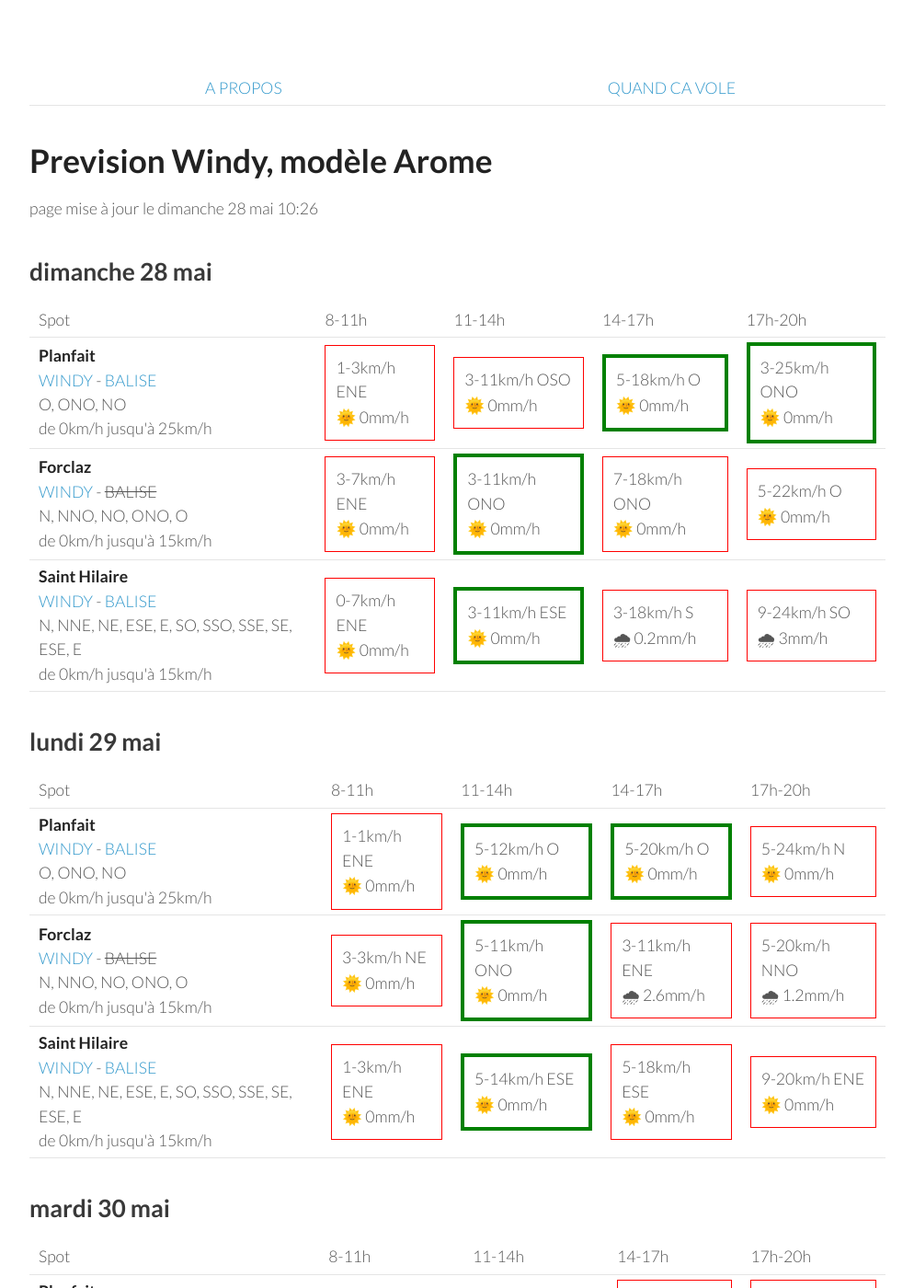
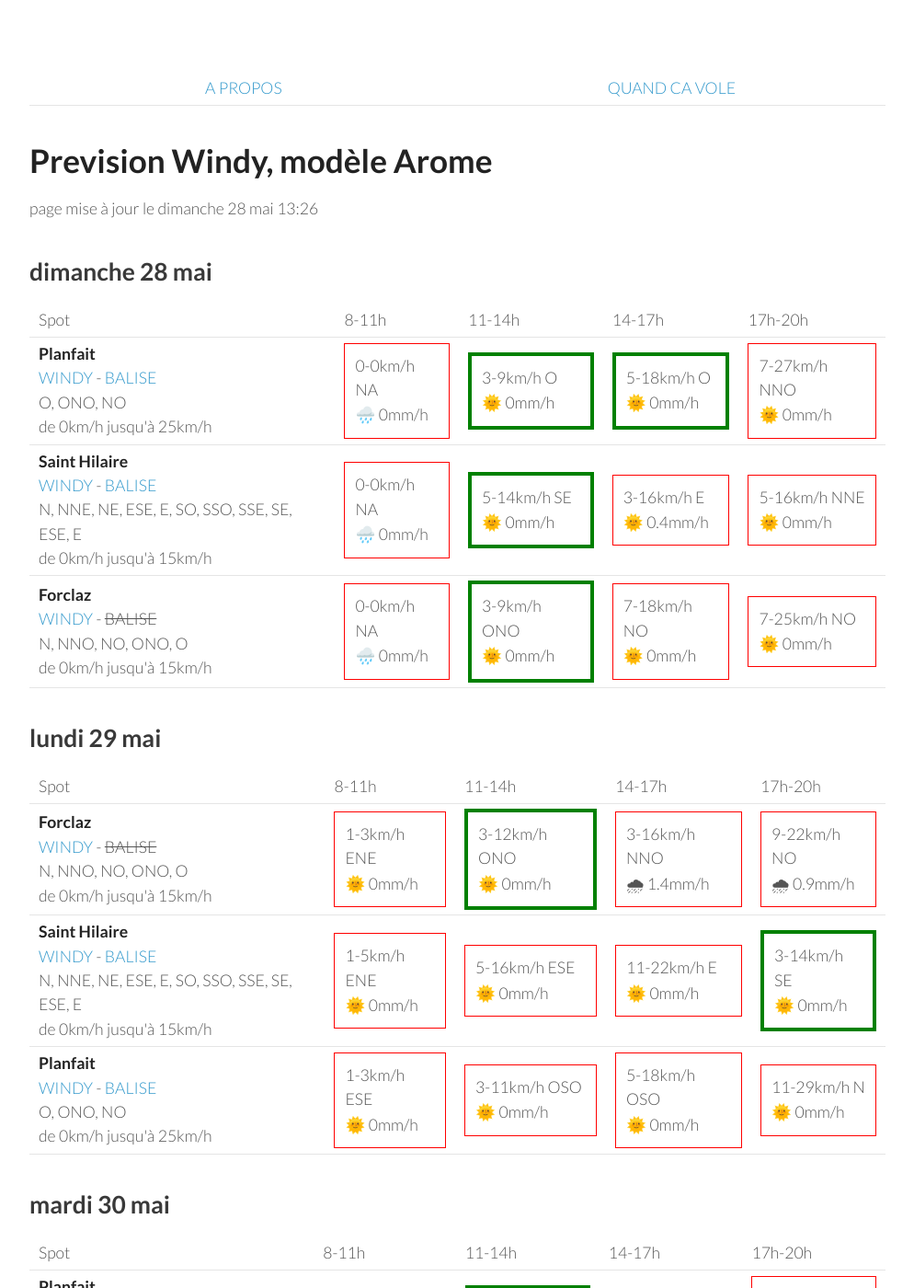
Before and after one commit to parapente-dans-le-nord/parapente-dans-le-nord.github.io, a Jekyll site: the page built from alpes_nord.markdown, in a window 1280 px wide and 1400 px high. Shown: the whole window at 92% size, without its empty margins (26-1020 px from the left). Built offline with Jekyll 4.4.1, drawn with Linux system fonts in a browser that asks for light colours; some of the changed text lies outside the part shown.

Commit message:
update index.markdown

```diff
--- a/alpes_nord.markdown
+++ b/alpes_nord.markdown
@@ -7,7 +7,7 @@ title:  "Tous les spots"
 {: .links}
 
 # Prevision Windy, modèle Arome
-page mise à jour le dimanche 28 mai 10:26
+page mise à jour le dimanche 28 mai 13:26
 
 ## dimanche 28 mai
 
@@ -24,31 +24,28 @@ page mise à jour le dimanche 28 mai 10:26
 <tr>
         <td><strong>Planfait</strong><br><a href="https://windy.com/45.853/6.223?45.415,6.223,8">WINDY</a> - <span class=""><a href="https://www.openwindmap.org/PP496">BALISE</a> </span><br> <span class="vent-favorable">O, ONO, NO</span><br><span class="force-vent">de 0km/h jusqu'à 25km/h</span> </td>
 
-            <td><div class="not-flyable"><p>1-3km/h ENE</p><p>🌞 0mm/h</p></div></td>
-            <td><div class="not-flyable"><p>3-11km/h OSO</p><p>🌞 0mm/h</p></div></td>
+            <td><div class="not-flyable"><p>0-0km/h NA</p><p>🌧️ 0mm/h</p></div></td>
+            <td><div class="flyable"><p>3-9km/h O</p><p>🌞 0mm/h</p></div></td>
             <td><div class="flyable"><p>5-18km/h O</p><p>🌞 0mm/h</p></div></td>
-            <td><div class="flyable"><p>3-25km/h ONO</p><p>🌞 0mm/h</p></div></td>
+            <td><div class="not-flyable"><p>7-27km/h NNO</p><p>🌞 0mm/h</p></div></td>
 
+    </tr>
+<tr>
+        <td><strong>Saint Hilaire</strong><br><a href="https://windy.com/45.307/5.888?45.087,5.889,9,m:eUFagkX">WINDY</a> - <span class=""><a href="http://www.balisemeteo.com/balise.php?idBalise=61">BALISE</a> </span><br> <span class="vent-favorable">N, NNE, NE, ESE, E, SO, SSO, SSE, SE, ESE, E</span><br><span class="force-vent">de 0km/h jusqu'à 15km/h</span> </td>
+
+            <td><div class="not-flyable"><p>0-0km/h NA</p><p>🌧️ 0mm/h</p></div></td>
+            <td><div class="flyable"><p>5-14km/h SE</p><p>🌞 0mm/h</p></div></td>
+            <td><div class="not-flyable"><p>3-16km/h E</p><p>🌞 0.4mm/h</p></div></td>
+            <td><div class="not-flyable"><p>5-16km/h NNE</p><p>🌞 0mm/h</p></div></td>
 
     </tr>
 <tr>
         <td><strong>Forclaz</strong><br><a href="https://windy.com/45.814/6.247?45.375,6.246,8,m:eVwaglz">WINDY</a> - <span class="no-balise"> BALISE </span><br> <span class="vent-favorable">N, NNO, NO, ONO, O</span><br><span class="force-vent">de 0km/h jusqu'à 15km/h</span> </td>
 
-            <td><div class="not-flyable"><p>3-7km/h ENE</p><p>🌞 0mm/h</p></div></td>
-            <td><div class="flyable"><p>3-11km/h ONO</p><p>🌞 0mm/h</p></div></td>
-            <td><div class="not-flyable"><p>7-18km/h ONO</p><p>🌞 0mm/h</p></div></td>
-            <td><div class="not-flyable"><p>5-22km/h O</p><p>🌞 0mm/h</p></div></td>
-
-
-    </tr>
-<tr>
-        <td><strong>Saint Hilaire</strong><br><a href="https://windy.com/45.307/5.888?45.087,5.889,9,m:eUFagkX">WINDY</a> - <span class=""><a href="http://www.balisemeteo.com/balise.php?idBalise=61">BALISE</a> </span><br> <span class="vent-favorable">N, NNE, NE, ESE, E, SO, SSO, SSE, SE, ESE, E</span><br><span class="force-vent">de 0km/h jusqu'à 15km/h</span> </td>
-
-            <td><div class="not-flyable"><p>0-7km/h ENE</p><p>🌞 0mm/h</p></div></td>
-            <td><div class="flyable"><p>3-11km/h ESE</p><p>🌞 0mm/h</p></div></td>
-            <td><div class="not-flyable"><p>3-18km/h S</p><p>🌧 0.2mm/h</p></div></td>
-            <td><div class="not-flyable"><p>9-24km/h SO</p><p>🌧 3mm/h</p></div></td>
-
+            <td><div class="not-flyable"><p>0-0km/h NA</p><p>🌧️ 0mm/h</p></div></td>
+            <td><div class="flyable"><p>3-9km/h ONO</p><p>🌞 0mm/h</p></div></td>
+            <td><div class="not-flyable"><p>7-18km/h NO</p><p>🌞 0mm/h</p></div></td>
+            <td><div class="not-flyable"><p>7-25km/h NO</p><p>🌞 0mm/h</p></div></td>
 
     </tr>
 
@@ -68,32 +65,32 @@ page mise à jour le dimanche 28 mai 10:26
       <td>17h-20h</td>
     </tr>
 <tr>
-        <td><strong>Planfait</strong><br><a href="https://windy.com/45.853/6.223?45.415,6.223,8">WINDY</a> - <span class=""><a href="https://www.openwindmap.org/PP496">BALISE</a> </span><br> <span class="vent-favorable">O, ONO, NO</span><br><span class="force-vent">de 0km/h jusqu'à 25km/h</span> </td>
-
-            <td><div class="not-flyable"><p>1-1km/h ENE</p><p>🌞 0mm/h</p></div></td>
-            <td><div class="flyable"><p>5-12km/h O</p><p>🌞 0mm/h</p></div></td>
-            <td><div class="flyable"><p>5-20km/h O</p><p>🌞 0mm/h</p></div></td>
-            <td><div class="not-flyable"><p>5-24km/h N</p><p>🌞 0mm/h</p></div></td>
-
-
-    </tr>
-<tr>
         <td><strong>Forclaz</strong><br><a href="https://windy.com/45.814/6.247?45.375,6.246,8,m:eVwaglz">WINDY</a> - <span class="no-balise"> BALISE </span><br> <span class="vent-favorable">N, NNO, NO, ONO, O</span><br><span class="force-vent">de 0km/h jusqu'à 15km/h</span> </td>
 
-            <td><div class="not-flyable"><p>3-3km/h NE</p><p>🌞 0mm/h</p></div></td>
-            <td><div class="flyable"><p>5-11km/h ONO</p><p>🌞 0mm/h</p></div></td>
-            <td><div class="not-flyable"><p>3-11km/h ENE</p><p>🌧 2.6mm/h</p></div></td>
-            <td><div class="not-flyable"><p>5-20km/h NNO</p><p>🌧 1.2mm/h</p></div></td>
+            <td><div class="not-flyable"><p>1-3km/h ENE</p><p>🌞 0mm/h</p></div></td>
+            <td><div class="flyable"><p>3-12km/h ONO</p><p>🌞 0mm/h</p></div></td>
+            <td><div class="not-flyable"><p>3-16km/h NNO</p><p>🌧 1.4mm/h</p></div></td>
+            <td><div class="not-flyable"><p>9-22km/h NO</p><p>🌧 0.9mm/h</p></div></td>
 
 
     </tr>
 <tr>
         <td><strong>Saint Hilaire</strong><br><a href="https://windy.com/45.307/5.888?45.087,5.889,9,m:eUFagkX">WINDY</a> - <span class=""><a href="http://www.balisemeteo.com/balise.php?idBalise=61">BALISE</a> </span><br> <span class="vent-favorable">N, NNE, NE, ESE, E, SO, SSO, SSE, SE, ESE, E</span><br><span class="force-vent">de 0km/h jusqu'à 15km/h</span> </td>
 
-            <td><div class="not-flyable"><p>1-3km/h ENE</p><p>🌞 0mm/h</p></div></td>
-            <td><div class="flyable"><p>5-14km/h ESE</p><p>🌞 0mm/h</p></div></td>
-            <td><div class="not-flyable"><p>5-18km/h ESE</p><p>🌞 0mm/h</p></div></td>
-            <td><div class="not-flyable"><p>9-20km/h ENE</p><p>🌞 0mm/h</p></div></td>
+            <td><div class="not-flyable"><p>1-5km/h ENE</p><p>🌞 0mm/h</p></div></td>
+            <td><div class="not-flyable"><p>5-16km/h ESE</p><p>🌞 0mm/h</p></div></td>
+            <td><div class="not-flyable"><p>11-22km/h E</p><p>🌞 0mm/h</p></div></td>
+            <td><div class="flyable"><p>3-14km/h SE</p><p>🌞 0mm/h</p></div></td>
+
+
+    </tr>
+<tr>
+        <td><strong>Planfait</strong><br><a href="https://windy.com/45.853/6.223?45.415,6.223,8">WINDY</a> - <span class=""><a href="https://www.openwindmap.org/PP496">BALISE</a> </span><br> <span class="vent-favorable">O, ONO, NO</span><br><span class="force-vent">de 0km/h jusqu'à 25km/h</span> </td>
+
+            <td><div class="not-flyable"><p>1-3km/h ESE</p><p>🌞 0mm/h</p></div></td>
+            <td><div class="not-flyable"><p>3-11km/h OSO</p><p>🌞 0mm/h</p></div></td>
+            <td><div class="not-flyable"><p>5-18km/h OSO</p><p>🌞 0mm/h</p></div></td>
+            <td><div class="not-flyable"><p>11-29km/h N</p><p>🌞 0mm/h</p></div></td>
 
 
     </tr>
@@ -124,22 +121,22 @@ page mise à jour le dimanche 28 mai 10:26
 
     </tr>
 <tr>
-        <td><strong>Forclaz</strong><br><a href="https://windy.com/45.814/6.247?45.375,6.246,8,m:eVwaglz">WINDY</a> - <span class="no-balise"> BALISE </span><br> <span class="vent-favorable">N, NNO, NO, ONO, O</span><br><span class="force-vent">de 0km/h jusqu'à 15km/h</span> </td>
+        <td><strong>Saint Hilaire</strong><br><a href="https://windy.com/45.307/5.888?45.087,5.889,9,m:eUFagkX">WINDY</a> - <span class=""><a href="http://www.balisemeteo.com/balise.php?idBalise=61">BALISE</a> </span><br> <span class="vent-favorable">N, NNE, NE, ESE, E, SO, SSO, SSE, SE, ESE, E</span><br><span class="force-vent">de 0km/h jusqu'à 15km/h</span> </td>
 
-            <td><div class="not-flyable"><p>3-18km/h SE</p><p>🌞 0mm/h</p></div></td>
-            <td><div class="not-flyable"><p>5-20km/h ONO</p><p>🌞 0mm/h</p></div></td>
-            <td><div class="not-flyable"><p>7-31km/h NO</p><p>🌞 0mm/h</p></div></td>
-            <td><div class="not-flyable"><p>3-35km/h NNO</p><p>🌧 0.5mm/h</p></div></td>
+            <td><div class="not-flyable"><p>1-12km/h NNO</p><p>🌞 0mm/h</p></div></td>
+            <td><div class="not-flyable"><p>3-20km/h NO</p><p>🌞 0mm/h</p></div></td>
+            <td><div class="not-flyable"><p>5-29km/h NNO</p><p>🌧 0.2mm/h</p></div></td>
+            <td><div class="not-flyable"><p>5-35km/h NE</p><p>🌞 0mm/h</p></div></td>
 
 
     </tr>
 <tr>
-        <td><strong>Saint Hilaire</strong><br><a href="https://windy.com/45.307/5.888?45.087,5.889,9,m:eUFagkX">WINDY</a> - <span class=""><a href="http://www.balisemeteo.com/balise.php?idBalise=61">BALISE</a> </span><br> <span class="vent-favorable">N, NNE, NE, ESE, E, SO, SSO, SSE, SE, ESE, E</span><br><span class="force-vent">de 0km/h jusqu'à 15km/h</span> </td>
+        <td><strong>Forclaz</strong><br><a href="https://windy.com/45.814/6.247?45.375,6.246,8,m:eVwaglz">WINDY</a> - <span class="no-balise"> BALISE </span><br> <span class="vent-favorable">N, NNO, NO, ONO, O</span><br><span class="force-vent">de 0km/h jusqu'à 15km/h</span> </td>
 
-            <td><div class="not-flyable"><p>1-12km/h ONO</p><p>🌞 0mm/h</p></div></td>
-            <td><div class="not-flyable"><p>3-20km/h NO</p><p>🌞 0mm/h</p></div></td>
-            <td><div class="not-flyable"><p>5-27km/h NO</p><p>🌧 0.2mm/h</p></div></td>
-            <td><div class="not-flyable"><p>3-37km/h NNO</p><p>🌧 2.1mm/h</p></div></td>
+            <td><div class="not-flyable"><p>5-18km/h SE</p><p>🌞 0mm/h</p></div></td>
+            <td><div class="not-flyable"><p>3-22km/h ONO</p><p>🌞 0mm/h</p></div></td>
+            <td><div class="not-flyable"><p>7-31km/h NO</p><p>🌞 0mm/h</p></div></td>
+            <td><div class="not-flyable"><p>5-35km/h NNO</p><p>🌧 0.4mm/h</p></div></td>
 
 
     </tr>
@@ -160,6 +157,16 @@ page mise à jour le dimanche 28 mai 10:26
       <td>17h-20h</td>
     </tr>
 <tr>
+        <td><strong>Saint Hilaire</strong><br><a href="https://windy.com/45.307/5.888?45.087,5.889,9,m:eUFagkX">WINDY</a> - <span class=""><a href="http://www.balisemeteo.com/balise.php?idBalise=61">BALISE</a> </span><br> <span class="vent-favorable">N, NNE, NE, ESE, E, SO, SSO, SSE, SE, ESE, E</span><br><span class="force-vent">de 0km/h jusqu'à 15km/h</span> </td>
+
+            <td><div class="flyable"><p>1-9km/h SE</p><p>🌞 0mm/h</p></div></td>
+            <td><div class="not-flyable"><p>3-22km/h SO</p><p>🌧 0.2mm/h</p></div></td>
+            <td><div class="not-flyable"><p>1-27km/h NNE</p><p>🌧 0.9mm/h</p></div></td>
+            <td><div class="not-flyable"><p>1-37km/h S</p><p>🌧 9mm/h</p></div></td>
+
+
+    </tr>
+<tr>
         <td><strong>Planfait</strong><br><a href="https://windy.com/45.853/6.223?45.415,6.223,8">WINDY</a> - <span class=""><a href="https://www.openwindmap.org/PP496">BALISE</a> </span><br> <span class="vent-favorable">O, ONO, NO</span><br><span class="force-vent">de 0km/h jusqu'à 25km/h</span> </td>
 
             <td><div class="not-flyable"><p>3-16km/h E</p><p>🌧 2.6mm/h</p></div></td>
@@ -172,20 +179,10 @@ page mise à jour le dimanche 28 mai 10:26
 <tr>
         <td><strong>Forclaz</strong><br><a href="https://windy.com/45.814/6.247?45.375,6.246,8,m:eVwaglz">WINDY</a> - <span class="no-balise"> BALISE </span><br> <span class="vent-favorable">N, NNO, NO, ONO, O</span><br><span class="force-vent">de 0km/h jusqu'à 15km/h</span> </td>
 
-            <td><div class="not-flyable"><p>3-18km/h SE</p><p>🌞 0mm/h</p></div></td>
-            <td><div class="not-flyable"><p>3-20km/h ONO</p><p>🌞 0mm/h</p></div></td>
-            <td><div class="not-flyable"><p>7-27km/h NNO</p><p>🌧 1.2mm/h</p></div></td>
-            <td><div class="not-flyable"><p>5-31km/h SSE</p><p>🌧 3.7mm/h</p></div></td>
-
-
-    </tr>
-<tr>
-        <td><strong>Saint Hilaire</strong><br><a href="https://windy.com/45.307/5.888?45.087,5.889,9,m:eUFagkX">WINDY</a> - <span class=""><a href="http://www.balisemeteo.com/balise.php?idBalise=61">BALISE</a> </span><br> <span class="vent-favorable">N, NNE, NE, ESE, E, SO, SSO, SSE, SE, ESE, E</span><br><span class="force-vent">de 0km/h jusqu'à 15km/h</span> </td>
-
-            <td><div class="not-flyable"><p>1-12km/h ONO</p><p>🌞 0mm/h</p></div></td>
-            <td><div class="not-flyable"><p>3-24km/h SSO</p><p>🌧 0.3mm/h</p></div></td>
-            <td><div class="not-flyable"><p>3-33km/h ONO</p><p>🌧 6mm/h</p></div></td>
-            <td><div class="not-flyable"><p>1-29km/h OSO</p><p>🌧 3.7mm/h</p></div></td>
+            <td><div class="not-flyable"><p>3-16km/h E</p><p>🌧 3.9mm/h</p></div></td>
+            <td><div class="not-flyable"><p>1-20km/h ONO</p><p>🌞 0mm/h</p></div></td>
+            <td><div class="not-flyable"><p>1-35km/h ESE</p><p>🌧 2.3mm/h</p></div></td>
+            <td><div class="not-flyable"><p>0-27km/h NNO</p><p>🌧 1.1mm/h</p></div></td>
 
 
     </tr>
@@ -218,20 +215,20 @@ page mise à jour le dimanche 28 mai 10:26
 <tr>
         <td><strong>Forclaz</strong><br><a href="https://windy.com/45.814/6.247?45.375,6.246,8,m:eVwaglz">WINDY</a> - <span class="no-balise"> BALISE </span><br> <span class="vent-favorable">N, NNO, NO, ONO, O</span><br><span class="force-vent">de 0km/h jusqu'à 15km/h</span> </td>
 
-            <td><div class="not-flyable"><p>5-18km/h ESE</p><p>🌞 0mm/h</p></div></td>
-            <td><div class="not-flyable"><p>0-18km/h OSO</p><p>🌞 0mm/h</p></div></td>
-            <td><div class="not-flyable"><p>5-31km/h NNO</p><p>🌧 2.3mm/h</p></div></td>
-            <td><div class="not-flyable"><p>3-29km/h O</p><p>🌧 1.4mm/h</p></div></td>
+            <td><div class="not-flyable"><p>3-20km/h ESE</p><p>🌞 0mm/h</p></div></td>
+            <td><div class="not-flyable"><p>3-20km/h ONO</p><p>🌞 0mm/h</p></div></td>
+            <td><div class="not-flyable"><p>5-31km/h N</p><p>🌧 1.4mm/h</p></div></td>
+            <td><div class="not-flyable"><p>3-24km/h SE</p><p>🌧 3.2mm/h</p></div></td>
 
 
     </tr>
 <tr>
         <td><strong>Saint Hilaire</strong><br><a href="https://windy.com/45.307/5.888?45.087,5.889,9,m:eUFagkX">WINDY</a> - <span class=""><a href="http://www.balisemeteo.com/balise.php?idBalise=61">BALISE</a> </span><br> <span class="vent-favorable">N, NNE, NE, ESE, E, SO, SSO, SSE, SE, ESE, E</span><br><span class="force-vent">de 0km/h jusqu'à 15km/h</span> </td>
 
-            <td><div class="not-flyable"><p>1-12km/h ENE</p><p>🌞 0mm/h</p></div></td>
-            <td><div class="not-flyable"><p>3-18km/h ONO</p><p>🌞 0mm/h</p></div></td>
-            <td><div class="not-flyable"><p>3-29km/h SSE</p><p>🌧 2mm/h</p></div></td>
-            <td><div class="not-flyable"><p>3-27km/h SSE</p><p>🌧 0.8mm/h</p></div></td>
+            <td><div class="not-flyable"><p>1-14km/h ENE</p><p>🌞 0mm/h</p></div></td>
+            <td><div class="not-flyable"><p>3-20km/h ONO</p><p>🌞 0mm/h</p></div></td>
+            <td><div class="not-flyable"><p>1-24km/h SSE</p><p>🌧 1.9mm/h</p></div></td>
+            <td><div class="not-flyable"><p>3-27km/h ENE</p><p>🌧 7mm/h</p></div></td>
 
 
     </tr>
@@ -261,6 +258,26 @@ page mise à jour le dimanche 28 mai 10:26
 
 
     </tr>
+<tr>
+        <td><strong>Saint Hilaire</strong><br><a href="https://windy.com/45.307/5.888?45.087,5.889,9,m:eUFagkX">WINDY</a> - <span class=""><a href="http://www.balisemeteo.com/balise.php?idBalise=61">BALISE</a> </span><br> <span class="vent-favorable">N, NNE, NE, ESE, E, SO, SSO, SSE, SE, ESE, E</span><br><span class="force-vent">de 0km/h jusqu'à 15km/h</span> </td>
+
+            <td><div class="not-flyable"><p>1-12km/h NO</p><p>🌞 0mm/h</p></div></td>
+            <td><div class="not-flyable"><p>3-20km/h NO</p><p>🌞 0mm/h</p></div></td>
+            <td><div class="not-flyable"><p>5-29km/h ONO</p><p>🌧 0.3mm/h</p></div></td>
+            <td><div class="not-flyable"><p>5-31km/h ESE</p><p>🌧 11mm/h</p></div></td>
+
+
+    </tr>
+<tr>
+        <td><strong>Forclaz</strong><br><a href="https://windy.com/45.814/6.247?45.375,6.246,8,m:eVwaglz">WINDY</a> - <span class="no-balise"> BALISE </span><br> <span class="vent-favorable">N, NNO, NO, ONO, O</span><br><span class="force-vent">de 0km/h jusqu'à 15km/h</span> </td>
+
+            <td><div class="not-flyable"><p>3-16km/h ESE</p><p>🌞 0mm/h</p></div></td>
+            <td><div class="not-flyable"><p>3-18km/h ONO</p><p>🌞 0mm/h</p></div></td>
+            <td><div class="not-flyable"><p>7-27km/h ONO</p><p>🌧 0.3mm/h</p></div></td>
+            <td><div class="not-flyable"><p>3-35km/h S</p><p>🌧 1.1mm/h</p></div></td>
+
+
+    </tr>
 
 </tbody>
 </table>
```
